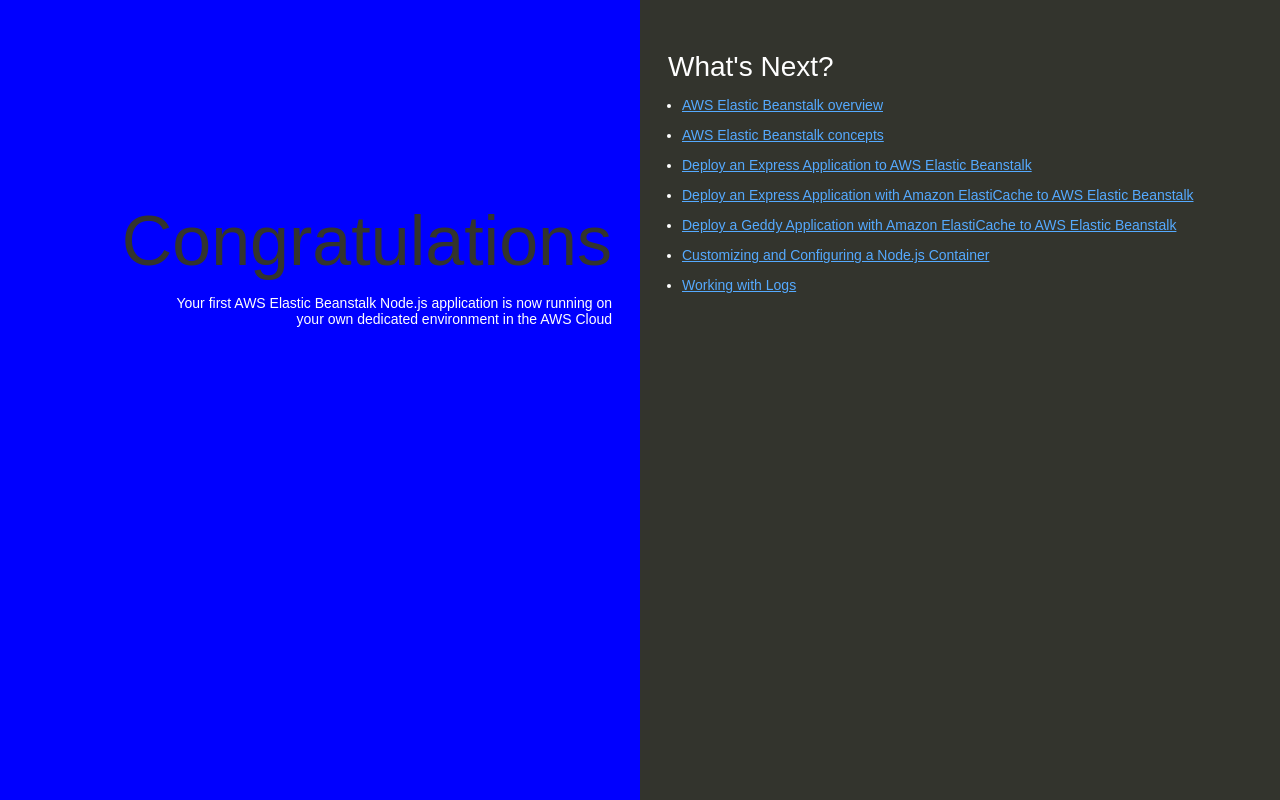
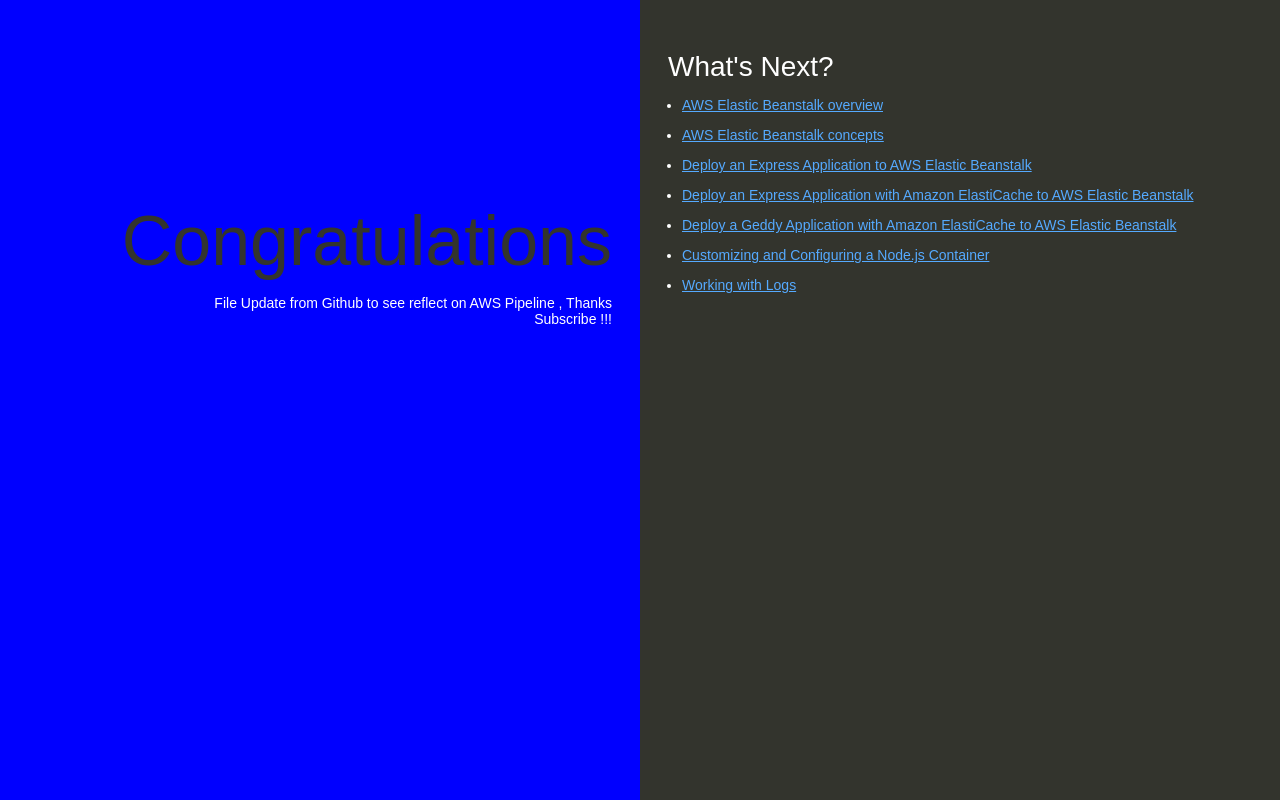
Before and after one commit to cloudakshay7/aws-devops, a website: page index.html in a window 1280 px wide. Drawn offline with Linux system fonts and the light colour scheme.

Commit message:
Update index.html

```diff
--- a/index.html
+++ b/index.html
@@ -75,7 +75,7 @@
   <body>
     <div class="textColumn">
       <h1>Congratulations</h1>
-      <p>Your first AWS Elastic Beanstalk Node.js application is now running on your own dedicated environment in the AWS Cloud</p>
+      <p>File Update from Github to see reflect on AWS Pipeline , Thanks Subscribe !!!</p>
     </div>
     <div class="linksColumn">
       <h2>What's Next?</h2>
```
